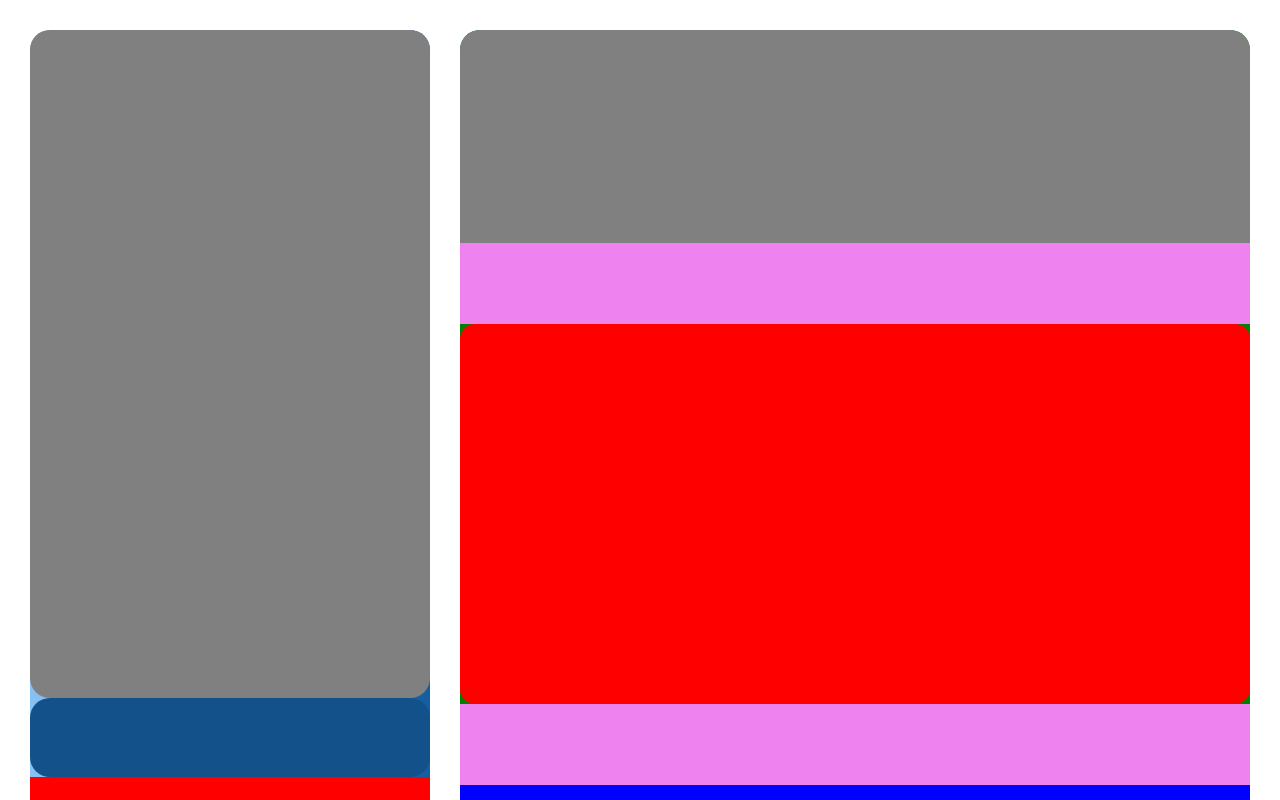
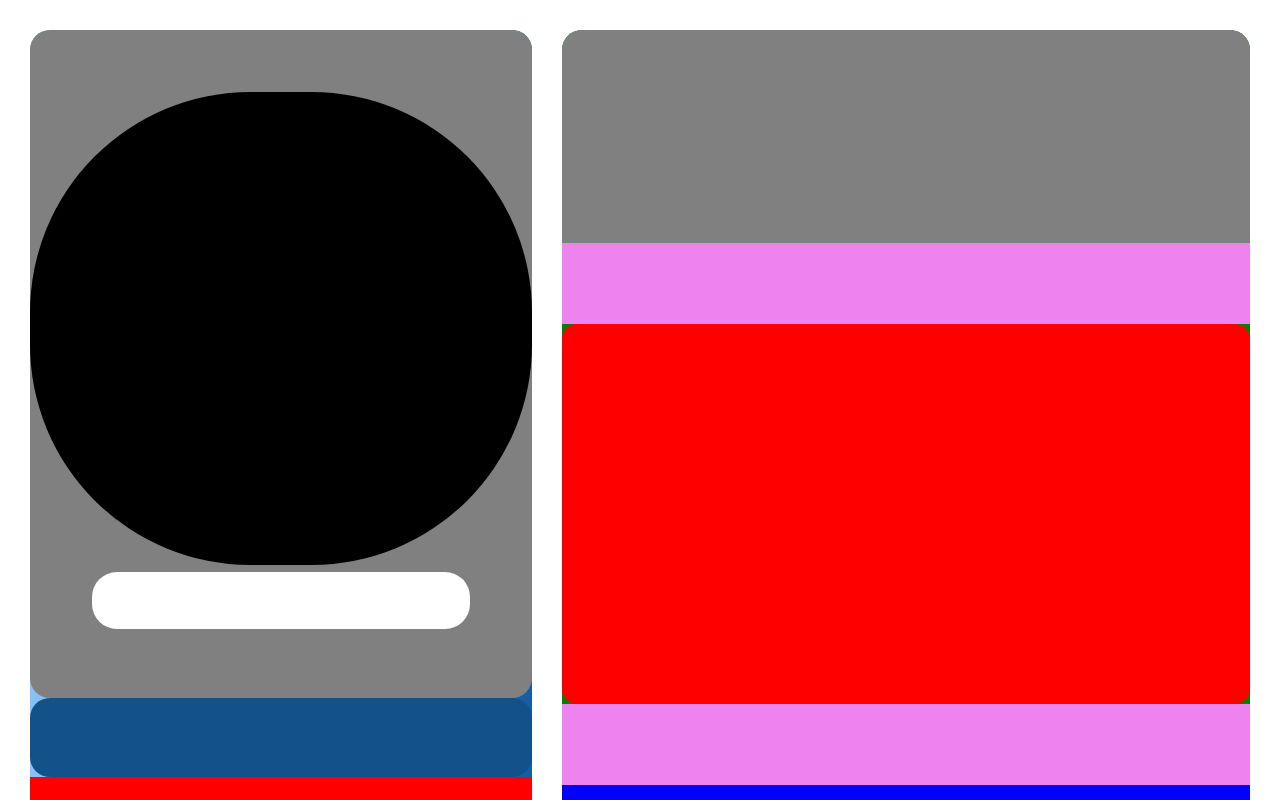
Before and after one commit to ICPEP-SE-CITU/GearFolio, a Next.js app: page /porfolio_preview in a window 1280 px wide. Shown: the top 800 px of the page. Built offline with nearby package versions, Linux system fonts and the light colour scheme.

Commit message:
Easter Egg push

```diff
--- a/src/app/(routes)/porfolio_preview/page.jsx
+++ b/src/app/(routes)/porfolio_preview/page.jsx
@@ -1,6 +1,14 @@
+'use client';  // This tells Next.js that this is a client-side component
 import styles from './porfoliopreview.module.css';
+import React from 'react';
+
 
 function PortfolioCreationPage() {
+   // Function to handle the click event
+   const handleClick = () => {
+    // Redirect to the YouTube video by changing the window location
+    window.location.href = 'https://www.youtube.com/watch?v=UxTVemz_InI';
+  };
   return (
     <div className={styles.container}>
 
@@ -8,7 +16,15 @@ function PortfolioCreationPage() {
 
         {/* Profile DIV */}
         <div className={styles.profilediv}>
+          <div onClick={handleClick} className={styles.profilecircle} >
 
+          </div>
+          <div className={styles.profilename}>
+
+          </div>
+          <div>
+
+          </div>
         </div>
         {/* END of Profile DIV */}
 
@@ -52,6 +68,9 @@ function PortfolioCreationPage() {
 
       </div>
 
+
+
+
       <div className={styles.porfoliodescription}>
         {/* DESCRIPTION DIV */}
         <div className={styles.descriptiondiv}>
--- a/src/app/(routes)/porfolio_preview/porfoliopreview.module.css
+++ b/src/app/(routes)/porfolio_preview/porfoliopreview.module.css
@@ -21,7 +21,25 @@
     background-color: gray;
     width: 100%;
     border-radius: 20px;
+    display: flex;
+    flex-direction: column;
+    justify-content: center;
+    align-items: center;
+    gap:7px;
 }
+.profilecircle{
+    width: 502px;
+    height: 473px;
+    background-color: black;
+    border-radius: 220.5px;
+}
+.profilename{
+    width: 378px;
+    height: 57px;
+    background-color: white;
+    border-radius: 25px;
+}
+
 .infodiv{
     height: 80px;
     width: 100%;
```
